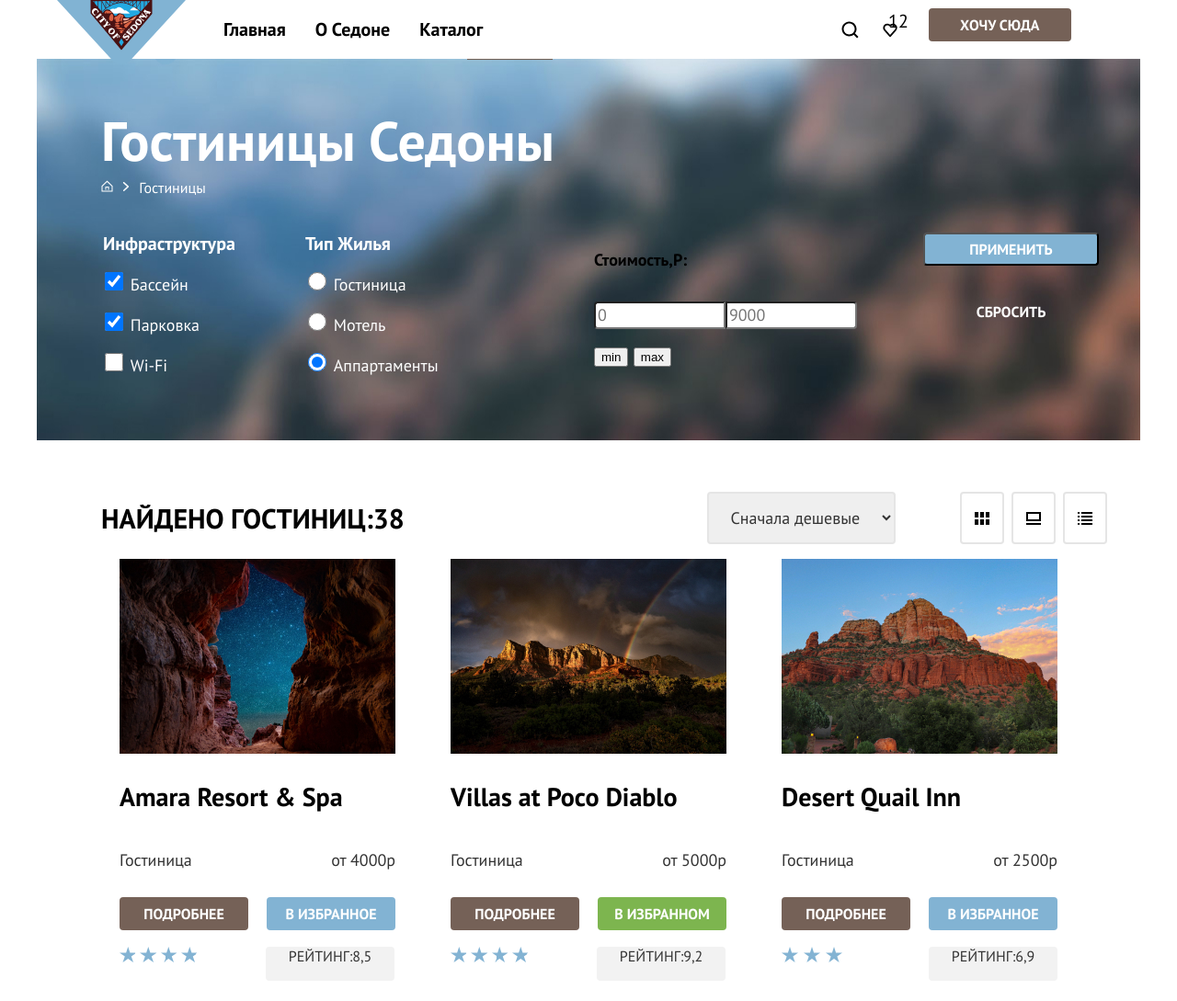
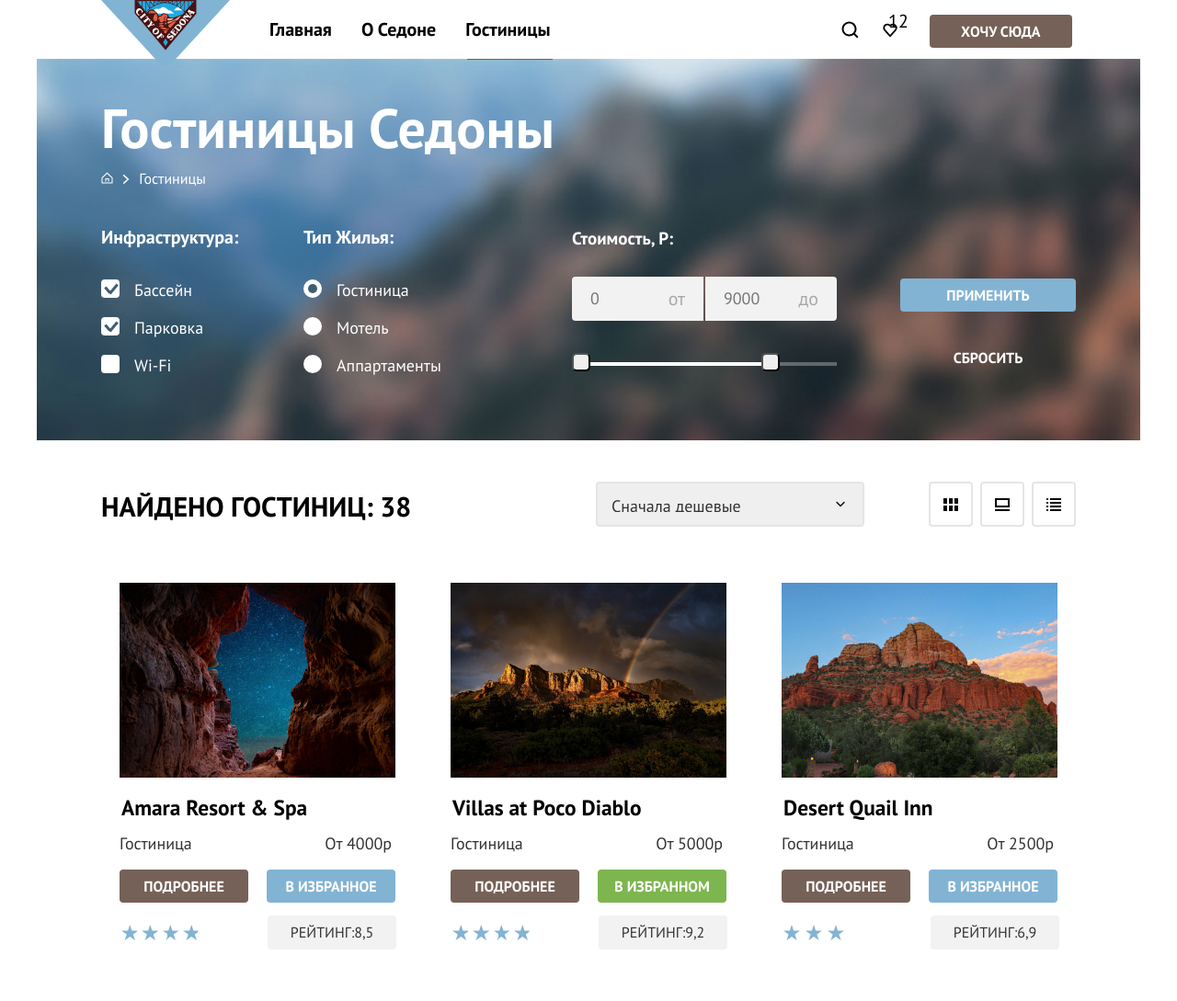
Before and after one commit to htmlacademy-htmlcss/2181097-sedona-35, a plain HTML site: page catalog.html in a window 1280 px wide. Shown: the top 1089 px of the page at 92% size. Drawn offline with Linux system fonts and the light colour scheme.

Commit message:
отправляет на проверку формы, слайдер

```diff
--- a/catalog.html
+++ b/catalog.html
@@ -13,7 +13,7 @@
 					<li class="navigation-item"> </li>
           <li class="navigation-link"> <a href="#">Главная</a> </li>
 					<li class="navigation-link"> <a href="#">О Седоне</a> </li>
-					<li class="navigation-link"> <a href="catalog.html">Каталог</a> </li>
+					<li class="navigation-link"> <a href="catalog.html">Гостиницы</a> </li>
 				</ul>
 			</nav>
 			<ul class="navigation-user">
@@ -42,36 +42,36 @@
           <form class="catalog-filter-search" action="https.//echo.htmlacademy.ru" method="get">
             <div class="search-filter-container">
               <fieldset class="search-filter-group">
-                <legend class="search-filter-title">Инфраструктура</legend>
+                <legend class="search-filter-title">Инфраструктура:</legend>
                 <ul class="search-filter-list">
                   <li class="search-filter-item">
-                    <input class="control-input" type="checkbox" name="sweeming-pool id=sweempool" checked>
-                    <label class="control" for="sweempool">Бассейн</label>
+                    <input class="visually-hidden control-input" type="checkbox" name="sweeming-pool id=sweempool" checked>
+                    <label class="control" for="sweempool">  <span class="control-mark"></span> Бассейн</label>
                   </li>
                   <li class="search-filter-item">
-                    <input class="control-input" type="checkbox" name="parking" id="parking" checked>
-                    <label class="control" for="parking">Парковка</label>
+                    <input class="visually-hidden control-input" type="checkbox" name="parking" id="parking" checked>
+                    <label class="control" for="parking">  <span class="control-mark"></span> Парковка</label>
                   </li>
                   <li class="search-filter-item">
-                    <input class="control-input" type="checkbox" name="wifi" id="internet">
-                    <label class="control" for="internet">Wi-Fi</label>
+                    <input class="visually-hidden control-input" type="checkbox" name="wifi" id="internet">
+                    <label class="control" for="internet">  <span class="control-mark"></span> Wi-Fi</label>
                   </li>
                 </ul>
               </fieldset>
               <fieldset class="search-filter-group search-filter-housing">
-                <legend class="search-filter-title">Тип Жилья</legend>
+                <legend class="search-filter-title">Тип Жилья:</legend>
                 <ul class="search-filter-list">
                   <li class="search-filter-item">
-                    <input class="control-input" type="radio" name="type-of-housing" value="hotel" id="htl" checked>
-                    <label class="control" for="htl">Гостиница</label>
+                    <input class="visually-hidden control-input" type="radio" name="type-of-housing" value="hotel" id="htl" checked>
+                    <label class="control" for="htl">  <span class="control-mark-radio"></span> Гостиница</label>
                   </li>
                   <li class="search-filter-item">
-                    <input class="control-input" type="radio" name="type-of-housing" value="motel" id="mtl" checked>
-                    <label class="control" for="mtl">Мотель</label>
+                    <input class="visually-hidden control-input" type="radio" name="type-of-housing" value="motel" id="mtl">
+                    <label class="control" for="mtl">  <span class="control-mark-radio"></span> Мотель</label>
                   </li>
                   <li class="search-filter-item">
-                    <input class="control-input" type="radio" name="type-of-housing" value="appartments" id="apps" checked>
-                    <label class="control" for="apps">Аппартаменты</label>
+                    <input class="visually-hidden  control-input" type="radio" name="type-of-housing" value="appartments" id="apps">
+                    <label class="control" for="apps">  <span class="control-mark-radio"></span> Аппартаменты</label>
                   </li>
                 </ul>
               </fieldset>
@@ -80,18 +80,25 @@
 
 
             <div class="price-filter-container">
-              <h3 class="price-filter-title">Стоимость,Р:</h3>
-              <fieldset class="price-filter">
-                <label for="minimal-price" class="price-filter-title"></label>
-                <input class="field field-min" id="minimal-price" placeholder="0" type="text" name="minimal-price">
+              <h3 class="price-filter-title">Стоимость, Р:</h3>
+              <fieldset class="price-filter price-min" >
+                <label for="minimal-price" class="price-filter-lable">от</label>
+                <input class="field field-min" id="minimal-price" placeholder="0"type="text" name="minimal-price">
               </fieldset>
               <fieldset class="price-filter">
-                <label for="max-price" class="price-filter-title"></label>
+                <label for="max-price" class="price-filter-lable">до</label>
                 <input id="max-price" class="field field-max" placeholder="9000" type="text" name="max-price">
               </fieldset>
-              <div class="min-max">
-                <button type="button">min</button>
-                <button type="button">max</button>
+              <div class="range">
+                <div class="range-scale">
+                  <div class="range-bar">
+                  </div>
+                  <button class="range-toggle toggle-min">
+                    <span class="visually-hidden">Изменить минимальную цену.</span>
+                  </button>
+                  <button class="range-toggle toggle-max">
+                    <span class="visually-hidden">Изменить максимальную цену.</span>
+                </button>
               </div>
             </div>
             <div class="filter-buttons">
@@ -102,7 +109,7 @@
       </div>
 
         <div class="search-container">
-          <p class="search-result">Найдено гостиниц:38</p>
+          <p class="search-result">Найдено гостиниц: 38</p>
           <div class="search-result-block">
             <select class="select-control" aria-label="Сортировка">
               <option value="cheap">Сначала дешевые</option>
@@ -165,7 +172,7 @@
 					  <a class="hotel-card-title">
 							<h3>Amara Resort & Spa</h3>
 						</a>
-            <div class="hotel-card-subtitle-block"><span class="hotel-card-subtitle">Гостиница</span> <b class="hotel-card-price">от 4000р</b></div>
+            <div class="hotel-card-subtitle-block"><span class="hotel-card-subtitle">Гостиница</span> <b class="hotel-card-price">Oт 4000р</b></div>
 						 <div class="hotel-card-buttons"><a class="button-more" href="#">Подробнее</a> <a class="button-choose" href="#">В избранное</a></div>
              <div class="rating-container"><div class="rating-star"></div><p class="rating-text">Рейтинг:8,5</p><div>
 
@@ -175,7 +182,7 @@
 						<a class="hotel-card-title">
 							<h3>Villas at Poco Diablo</h3>
 						</a>
-            <div class="hotel-card-subtitle-block"><span class="hotel-card-subtitle">Гостиница</span> <b class="hotel-card-price">от 5000р</b> </div>
+            <div class="hotel-card-subtitle-block"><span class="hotel-card-subtitle">Гостиница</span> <b class="hotel-card-price">Oт 5000р</b> </div>
 						<div class="hotel-card-buttons"><a class="button-more" href="#">Подробнее</a> <a class="button-chosen" href="#">В избранном</a></div>
 						<div class="rating-container"><div class="rating-star"></div><p class="rating-text">Рейтинг:9,2</p></div>
 
@@ -185,17 +192,17 @@
 						<a class="hotel-card-title">
 							<h3>Desert Quail Inn</h3>
 						</a>
-            <div class="hotel-card-subtitle-block"><span class="hotel-card-subtitle">Гостиница</span> <b class="hotel-card-price">от 2500р</b></div>
+            <div class="hotel-card-subtitle-block"><span class="hotel-card-subtitle">Гостиница</span> <b class="hotel-card-price">Oт 2500р</b></div>
 						<div class="hotel-card-buttons"><a class="button-more" href="#">Подробнее</a> <a class="button-choose" href="#">В избранное</a></div>
 						<div class="rating-container"><div class="rating-star rating-three"></div><p class="rating-text">Рейтинг:6,9</p></div>
 
 					</li>
-					<li class="hotel-card">
+					<li class="hotel-card last-one">
 						<a class="hotel-card-image"> <img src="/images/catalogpage/greentree-catalog-photo-photo.jpg" width="300" height="212" alt="Фото гостиницы Грин Три Инн"></a>
 						<a class="hotel-card-title">
 							<h3>Green Tree Inn</h3>
 						</a>
-            <div class="hotel-card-subtitle-block"><span class="hotel-card-subtitle">Гостиница</span> <b class="hotel-card-price">от 1500р</b></div>
+            <div class="hotel-card-subtitle-block"><span class="hotel-card-subtitle">Гостиница</span> <b class="hotel-card-price">Oт 1500р</b></div>
 						<div class="hotel-card-buttons"><a class="button-more" href="#">Подробнее</a> <a class="button-choose" href="#">В избранное</a></div>
             <div class="rating-container"><div class="rating-star rating-two"></div> <p class="rating-text">Рейтинг:5,0</p></div>
 					</li></div>
@@ -216,9 +223,9 @@
 			<h2 class="footer-text">Подпишитесь на рассылку</h2>
 				<p class="subscribe-description">Только полезная информация и никакого спама, честное бойскаусткое!</p>
 				<form class="submit-form" action="https://echo.htmlacademy.ru/" method="post">
-					<label class="visually-hidden" for="subscribe-email"></label>
+					<label class="visually-hidden" for="subscribe-email">Введите вашу электронную почту</label>
           <div class="form-button">
-            <input class="field" placeholder=" Ваш email" type="email" name="subscribe-email" id="subscribe-email" required>
+            <input class="field email-field" placeholder="Ваш email" type="email" name="subscribe-email" id="subscribe-email" required>
 					<button class="subcribe-button" type="submit">Подписаться</button>
           </div>
 
--- a/styles/styles.css
+++ b/styles/styles.css
@@ -17,8 +17,9 @@
 }
 
 
-.html{
+html{
   height: 100%;
+  background-color: #F2F2F2;
 }
 body {
   font-family: "PT Sans",sans-serif;
@@ -32,9 +33,9 @@ body {
   width: 1200px;
   margin: 0 auto;
   overflow-x:hidden ;
+  box-shadow: 0px 0px 15px rgba(0, 0, 0, 0.2);
   padding-left: 40px;
   padding-right: 40px;
-
 }
 .page-header {
   display: flex;
@@ -51,13 +52,15 @@ body {
   margin: 0 auto;
   width: 138px;
   height: 64px;
+  margin-left: 70px;
 }
 .navigation-list{
   display: flex;
-  margin: 0 auto;
+  margin: auto;
   list-style: none;
   padding: 0;
-
+  margin-left: 45px;
+  min-width: 339px;
 }
 .main-container{
   flex-grow: 1;
@@ -85,6 +88,7 @@ body {
   align-items: center;
   position: relative;
 }
+
 .navigation-link+.navigation-link{
   margin-left: 32px;
 }
@@ -98,7 +102,6 @@ body {
 
 }
 .navigation-user{
-  width: 268px;
   display: flex;
   padding: 0;
   min-width: 268px;
@@ -150,6 +153,8 @@ body {
   height: 36px;
   margin-left: 20px;
   cursor: pointer;
+  margin-bottom: -6px;
+  margin-top: 7px;
 }
 
 .choice-button{
@@ -169,6 +174,7 @@ body {
   width: 160px;
   height: 36px;
   padding: 8px 34px;
+  margin-left: 1px;
 }
 .choice-button:hover{
   background-color: #615048;
@@ -181,26 +187,30 @@ body {
   color: rgba(255, 255, 255, 0.3);
 }
 .text{
-  font-weight: 700;
   font-family: "PT Sans",sans-serif;
   color:#000000;
-  font-size:30 px;
-  line-height: 36px;
   text-align: center;
-  margin: 0;
-  padding-right: 290px;
-  padding-left: 290px;
-  padding-top: 69px;
+  margin:  10px  auto 0;
+  padding-top: 38px;
   padding-bottom: 141px;
-  width: 620px;
+  width: 652px;
   display: flex;
   flex-direction: column;
   justify-content: center;
+  text-transform: uppercase;
+}
+.text h2{
+  font-weight: 700;
+  font-size: 30px;
+  line-height: 36px;
 }
 .sedona-subtitle{
   display: flex;
-  margin-top: 25px;
-
+  margin-top: -2px;
+  font-size: 22px;
+  line-height: 26px;
+  text-transform: none;
+  margin-left: -1px;
 }
 
 .advantages-list{
@@ -210,6 +220,9 @@ body {
   flex-wrap:wrap;
   width: 1200px;
 
+}
+.advantages{
+  margin-top: -72px;
 }
 .advantages-item{
   width: 230px;
@@ -234,7 +247,7 @@ body {
   height: 2px;
   background-color: rgba(0, 0, 0, 0.3);
   position:absolute;
-  top: 182px;
+  top: 178px;
   left: 170px;
 }
 .description-small::after{
@@ -243,7 +256,7 @@ body {
   height: 2px;
   background-color: rgba(0, 0, 0, 0.3);
   position:absolute;
-  top: 182px;
+  top: 188px;
   left: 170px;
 }
 
@@ -350,7 +363,7 @@ body {
 .second-servise-item{
   background-color:  rgba(131, 179, 211, 0.12);
 }
-.services-title{
+.servises-title{
   font-weight: 700;
   font-family: "PT Sans",sans-serif;
   color:#000000;
@@ -361,8 +374,15 @@ body {
   text-transform: uppercase;
   display: flex;
   margin: 0;
-  margin-top: 102px;
+  margin-left: 153px;
   width: 230px;
+  margin-bottom: 25px;
+}
+.second-title{
+  margin-left: 188px;
+}
+.third-title{
+  margin-left: 113px;
 }
 .services-description{
   font-weight: 400;
@@ -374,9 +394,17 @@ body {
   display: flex;
   flex-wrap:wrap;
   margin: 0;
-  margin-top: 30px;
+  margin-top: 6px;
   width: 230px;
+  margin-left: 63px;
 }
+.second-description{
+  margin-left: 4px;
+}
+.third-description{
+  margin-left: 26px;
+}
+
 .hotel-search{
   display: flex;
   flex-direction: column;
@@ -390,13 +418,14 @@ body {
   font-weight: 700;
   font-family: "PT Sans",sans-serif;
   color:#000000;
-  font-size:30 px;
+  font-size:30px;
   line-height: 36px;
   text-align: center;
   margin: 0;
   display: flex;
-  margin-bottom: 20px;
-  width: 298px;
+  text-transform:uppercase;
+  width:298px;
+  margin-top: 3px;
 }
 .search-desrciption{
   font-weight: 400;
@@ -422,8 +451,11 @@ body {
   display: flex;
   width: 376px;
   margin: 0 auto;
-  margin-top: 54px;
+  margin-top: 29px;
+  height: 52px;
   justify-content: center;
+  padding: 8px 50px;
+  box-sizing: border-box;
 }
 .search-button:hover{
   background-color:#615048;
@@ -441,7 +473,7 @@ body {
   flex-direction: column;
   align-items: center;
   width: 1200px;
-
+  margin-top: 0;
 }
 .subscribe-description{
   font-weight: 400;
@@ -450,6 +482,9 @@ body {
   font-size:22px;
   line-height: 26px;
   text-align: center;
+  display: flex;
+  flex-wrap: wrap;
+  width: 475px;
 }
 .form-button{
   display: flex;
@@ -491,12 +526,18 @@ body {
  padding-top: 96px;
  padding-bottom: 104px;
 }
+.submit-form{
+  width: 684px;
+  height: 52px;
+  margin-top: 34px;
+}
 .footer-text{
   margin-bottom: 20px;
   font-weight: 700;
   font-family: "PT Sans",sans-serif;
-  color:#000000;
-  font-size:30 px;
+  color:#FFFFFF;
+  font-size:30px;
+  text-transform: uppercase;
   line-height: 36px;
   text-align: center;
   margin: 0;
@@ -513,6 +554,7 @@ body {
  padding-top: 96px;
  padding-bottom: 104px;
  background-color: #ffffff;
+ margin-top: 50px;
 }
 .footer-social-list{
   display: flex;
@@ -520,6 +562,9 @@ body {
   padding: 0 auto;
   margin: 0;
   padding: 0;
+  margin-right: 25px;
+  margin-top: 7px;
+  margin-left: 3px;
 }
 .footer-social-item{
   display: flex;
@@ -572,11 +617,13 @@ body {
 
 .about-text{
   width: 142px;
+  margin-top: 36px;
 }
 .htmlacademy-link svg{
   display: flex;
   padding: 9px;
   fill: #000000;
+  margin-left: 19px;
 }
 .htmlacademy-link:hover svg{
   fill:  #756157;
@@ -596,6 +643,14 @@ body {
   font-size: 18px;
   line-height: 24px;
   width: 452px;
+  border: none;
+  padding: 12px 20px;
+  background-color: #F2F2F2;
+  text-align: left;
+}
+.email-field{
+  text-align: left;
+  width: 415px;
 }
 .field:hover{
   background-color: #E6E6E6;
@@ -629,6 +684,7 @@ body {
   padding-right: 70px;
   padding-top: 40px;
   padding-bottom: 30px;
+  margin-top: -37px;
 }
 .contact-phone{
   font-weight: 400;
@@ -672,9 +728,10 @@ body {
   background-repeat: no-repeat;
   position: relative;
   z-index: 0;
+  height: 485px;
 }
 .promo img {
-  height: 485px;
+  height: 454px;
 }
 .sedona-title-banner-text{
   margin:0 auto;
@@ -731,6 +788,7 @@ body {
   margin: 0 auto;
   padding: 0;
   display: flex;
+  margin-top: -14px;
 }
 .catalog-hotels{
 display: flex;
@@ -753,13 +811,15 @@ padding: 0;
   justify-content: center;
 
 }
+.breadcrumb-item{
+  margin-top: 10px;
+}
 .breadcrumbs-link{
   font-weight: 400;
   font-family: "PT Sans",sans-serif;
   color:#ffffff;
   font-size: 16px;
   line-height: 21px;
-
 }
 .link-to-main{
   display:flex;
@@ -789,7 +849,7 @@ padding: 0;
   align-items: center;
   justify-content: center;
   margin-right: 10px;
-
+  margin-top: 12px;
 }
 .breadcrumbs-title{
   font-weight: 400;
@@ -798,6 +858,9 @@ padding: 0;
   font-size:16px;
   line-height: 21px;
   text-align: center;
+}
+.breadcrumbs-item{
+  margin-top: 8px;
 }
 .catalog-filter-search{
   display: flex;
@@ -810,10 +873,12 @@ padding: 0;
   width: 1060px;
   height: 49px;
   align-items: center;
-  margin-left: 70px;
-  margin-right: 70px;
+  box-sizing: border-box;
+  margin-left: auto;
+  margin-right: auto;
+}
 
-}
+
 
 .search-filter-group{
   width: 150px;
@@ -824,6 +889,8 @@ padding: 0;
   list-style-type: none;
   align-items: flex-start;
   border: 0;
+  margin-top: 7px;
+  margin-left: -2px;
 }
 .search-filter-item{
   font-family: 'PT Sans';
@@ -832,7 +899,8 @@ padding: 0;
  font-size: 18px;
  line-height: 23px;
  color: #ffffff;
- margin-top: 16px;
+ margin-top: 18px;
+ margin-left: 2px;
 }
 .search-filter-list{
   width: 150px;
@@ -841,29 +909,78 @@ padding: 0;
   flex-direction: column;
   margin: 0;
   padding: 0;
+  margin-left: 10px;
 }
 .search-filter-housing{
-  margin-left: 70px;
+  margin-left: 60px;
 }
 
 .price-filter-container{
   display: flex;
   flex-wrap: wrap;
-  width: 288px;
-  margin-left: 166px;
+  width: 550px;
+  margin-left: 142px;
   flex-shrink: 0;
+  position: relative;
 }
-.price-filter-title{
-  width: 100%;
-  color:#ffffff;
-}
+
 .price-filter{
   width: 143px;
   border: 0;
   margin: 0;
   padding: 0;
+  position: relative;
+  margin-top: 11px;
+}
+.price-filter:focus{
+  border: 1px dashed #9747FF;
+}
+.price-filter:active{
+  border: 2px solid #000000;
+}
+.range{
+  width: 288px;
+  height: 20px;
+  margin: 0;
+  margin-top: 36px;
+  position: relative;
+  margin-top: 45px;
+}
+.range-scale{
+  width: 288px;
+  position: relative;
+  background-color: rgba(255, 255, 255, 0.3);
+  height: 4px;
+  margin: 0 auto;
+  box-sizing: border-box;
+}
+.range-bar{
+  position: absolute;
+  background-color:  #FFFFFF;
+  height: 4px;
+  margin: 0 auto;
+  box-sizing: border-box;
+  width: 226px;
+  top: 0;
+  left: 0;
+}
+.range-toggle{
+  position: absolute;
+  width: 20px;
+  height: 20px;
+  color: #FFFFFF;
+  border-radius: 5px;
+  opacity: 1;
+  top: -10px;
+  margin-right: 17px;
 }
 
+.toggle-max {
+  right: 45px;
+}
+.price-min{
+  margin-right: 2px;
+}
 .min-max{
   width: 288px;
   height: 20px;
@@ -875,13 +992,40 @@ padding: 0;
   width: 191px;
   flex-wrap: wrap;
   margin-left: 70px;
+  position: absolute;
+  top: 70px;
+  right: 2px;
 }
 .search-filter-title{
   font-weight: 700;
   font-family: "PT Sans",sans-serif;
-  color:#ffffff;
+  font-style: normal;
   font-size: 20px;
   line-height: 24px;
+  width: 100%;
+  color:#FFFFFF;
+  text-transform: none;
+  margin-bottom: 16px;
+}
+.price-filter-title{
+  font-weight: 700;
+  font-family: "PT Sans",sans-serif;
+  font-style: normal;
+  font-size: 19px;
+  line-height: 24px;
+  width: 100%;
+  color:#FFFFFF;
+  text-transform: none;
+  margin-top: 8px;
+}
+
+
+.price-filter-lable{
+  position: absolute;
+  right: 20px;
+  opacity: 0.3;
+  top: 12px;
+  color:#000000;
 }
 .control{
   font-weight: 400;
@@ -889,22 +1033,92 @@ padding: 0;
   color:#ffffff;
   font-size: 18px;
   line-height: 23px;
+  position: relative;
+  padding-left: 26px;
+}
+.control-mark {
+  position: absolute;
+  top: 0;
+  left: -10px;
+  width: 20px;
+  height: 20px;
+border-radius: 4px;
+background-color: #FFFFFF;
 }
 
-.price-filter-title{
-  font-weight: 700;
-  font-family: "PT Sans",sans-serif;
-  color:#ffffff;
-  font-size: 20px;
-  line-height: 24px;
+.control:hover .control-mark {
+  border-color: rgba(0, 0, 0, 0.25);
+  opacity: 0.6;
 }
 
-.price-filter-title{
-  font-weight: 700;
-  font-family: "PT Sans",sans-serif;
-  color:#000000;
-  font-size: 18px;
-  line-height: 24px;
+.control:disabled  .control-mark {
+  border-color: 3px solid #83B3D3;
+}
+.control:active  .control-mark {
+  border-color: 2px solid #83B3D3;
+}
+
+.control-input[type="checkbox"]:checked +.control .control-mark::before,
+.control-input[type="checkbox"]:checked +.control .control-mark::after {
+  position: absolute;
+  width: 13px;
+  height: 3px;
+  background-color: #3F5E72;
+  content: "";
+
+}
+.control-input[type="checkbox"]:checked +.control .control-mark::before {
+  transform: rotate(50deg);
+  left: 3px;
+  width: 8px;
+  top: 10px;
+}
+
+
+.control-input[type="checkbox"]:checked +.control  .control-mark::after {
+  transform: rotate(-50deg);
+  right: 0;
+  top: 9px;
+}
+.control-mark-radio{
+  position: absolute;
+  top: 0;
+  left: -10px;
+  width: 20px;
+  height: 20px;
+  border-radius: 50%;
+  background-color: #FFFFFF;
+}
+.control-input[type="radio"] + .control-mark-radio {
+  border-radius: 50%;
+  background-color: #3F5E72;
+}
+.control-input[type="radio"]:checked +.control  .control-mark-radio::before {
+  position: absolute;
+  width: 10px;
+  height: 10px;
+  background-color:#3F5E72;
+  border-radius: 50%;
+  content: "";
+  top: 5px;
+  right: 5px;
+}
+
+.control:hover .control-mark-radio {
+  border-color: rgba(0, 0, 0, 0.25);
+  opacity: 0.6;
+}
+
+.control:disabled  .control-mark-radio {
+  border-color: 3px solid #83B3D3;
+}
+.control:active  .control-mark-radio {
+  border-color: 2px solid #83B3D3;
+  opacity: 0.3;
+}
+.control:focus  .control-mark-radio {
+  border: 3px solid #83B3D3;
+  border-radius: 18px;
 }
 .button-do{
   font-weight: 700;
@@ -916,17 +1130,19 @@ padding: 0;
   border-radius: 4px;
   height: 36px;
   text-transform: uppercase;
+  margin-top: -6px;
+  border: none;
 }
 .search-container{
   display: flex;
   justify-content: space-between;
+  margin-top: 42px;
 }
 .search-result-block{
   display: flex;
-  width: 552px;
-  justify-content: center;
-  padding: 8px;
-
+  width: 522px;
+  justify-content: space-between;
+  margin-top: -4px;
 }
 .search-result{
   font-weight: 700;
@@ -944,19 +1160,23 @@ padding: 0;
   font-size: 18px;
   line-height: 21px;
   width: 292px;
-  margin-left: 200px;
   border-radius: 4px;
   border: 2px solid #E5E5E5;
-  padding: 14px 20px;
+  padding: 14px 15px;
+  height: 49px;
+  flex-shrink: 0;
+  appearance: none;
+  background-image: url(../images/icons/sorting-arrow.svg);
+  background-size: 12px 7px;
+  background-repeat: no-repeat;
+  background-position: right 18px center;
+}
 
-
-}
 .search-result-icons{
   display: flex;
   width: 160px;
   justify-content: space-between;
   margin-left: 70px;
-
 }
 
 
@@ -1035,22 +1255,30 @@ padding: 0;
   align-items: flex-start;
   padding: 20px;
   box-sizing: border-box;
-
+}
+.hotel-cards{
+  margin-top: 39px;
+}
+.last-one{
+  margin-top: -10px;
 }
 .hotel-card-title{
   font-weight: 700;
   font-family: "PT Sans",sans-serif;
+  font-style: normal;
   color:#000000;
-  font-size: 24px;
   line-height: 28px;
   display: flex;
-  margin-bottom: 16px;
+  margin-bottom: -9px;
+  margin-top: -10px;
+  margin-left: 2px;
+  width: 300px;
 }
 .hotel-card-subtitle-block{
   display: flex;
   width: 300px;
   justify-content: space-between;
-  margin-bottom: 16px;
+  margin-bottom: 4px;
 }
 .hotel-card-buttons{
   display: flex;
@@ -1076,6 +1304,7 @@ padding: 0;
   line-height: 21px;
   width: 140px;
   text-align: right;
+  margin-right: 4px;
 }
 .button-more{
   font-weight: 700;
@@ -1169,7 +1398,8 @@ background-color: #615048;
   width: 300px;
   justify-content: space-between;
   height: 36px;
-  margin-top: 16px;
+  margin-top: 22px;
+  margin-left: 2px;
 }
 .rating-text{
   font-weight: 400;
@@ -1185,6 +1415,9 @@ background-color: #615048;
   width: 140px;
   margin: 0 auto;
   margin-left: 74px;
+  margin-top: -10px;
+  padding: 8px 22px;
+  box-sizing: border-box;
 }
 .rating-star{
   background-image: url(/images/catalogpage/star-1.svg);
@@ -1220,6 +1453,8 @@ background-color: #615048;
   margin: 0;
   padding: 8px;
   justify-content: space-between;
+  margin-left: 62px;
+  margin-top: -36px;
 }
 .pagination-link{
   font-weight: 700;
```
Also changed, not shown: index.html (+12 -12 lines), images/icons/sorting-arrow.svg (added).
